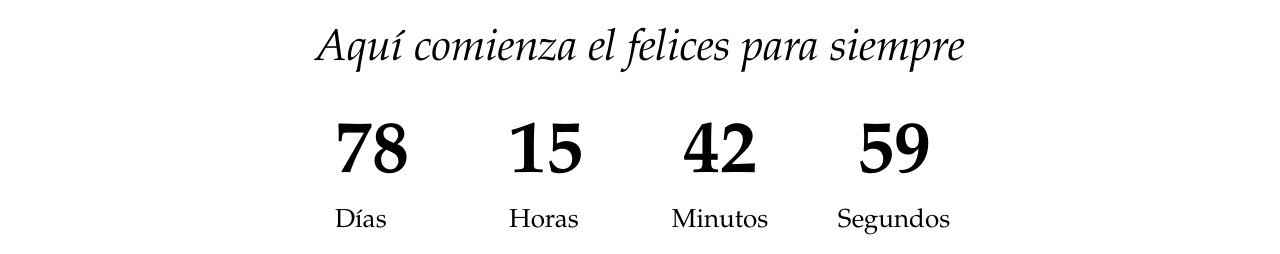
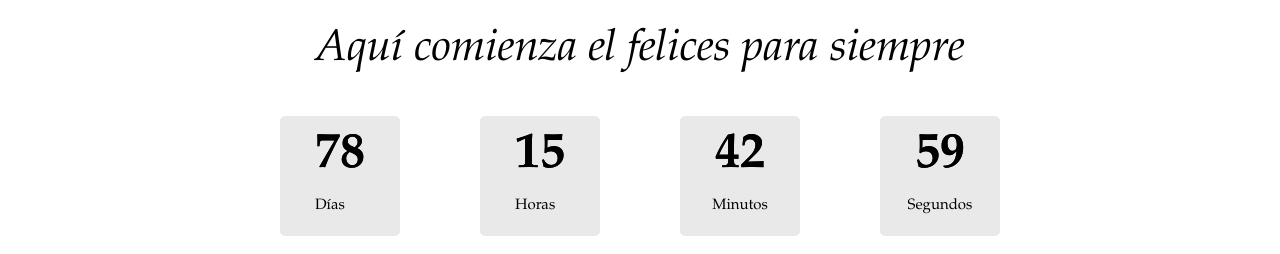
Before and after one commit to soireeco/JyA, a plain HTML site: page index.html in a window 1280 px wide. Shown: the part 1478-1732 px from the top of the page. Drawn offline with Linux system fonts and the light colour scheme.

Commit message:
Update estilos.css

```diff
--- a/css/estilos.css
+++ b/css/estilos.css
@@ -65,12 +65,12 @@ body {
 }
 
 .simply-section {
-    background: #fff;
+    background-color: #EAE9E9;
     width: 120px;
     height: 120px;
     margin-top: 0;
-    margin-right: 34px;
-    margin-left: 20px;
+    margin-right: 40px;
+    margin-left: 40px;
     margin-bottom: 0;
     border-radius: 5px;
     display: flex;
@@ -80,19 +80,21 @@ body {
 
 .simply-amount {
     display: block;
-    font-size: 74px;
+    font-size: 50px;
     font-weight: 700;
     text-align: center;
     color: black;
     margin: auto;
+    text-shadow: 0px 0px;
 }
 
 .simply-word {
     font-weight: 300;
-    font-size: 26px;
+    font-size: 15px;
     color: black;
     line-height: 40px;
 }
+
 
 .nombre {
     margin-top: 40px;
@@ -102,3 +104,8 @@ body {
     padding-bottom: 20px;
     padding-top: 20px;
 }
+.btn {
+    margin-top: 43px;
+    width: 440px;
+    height: 100px;
+}
```
